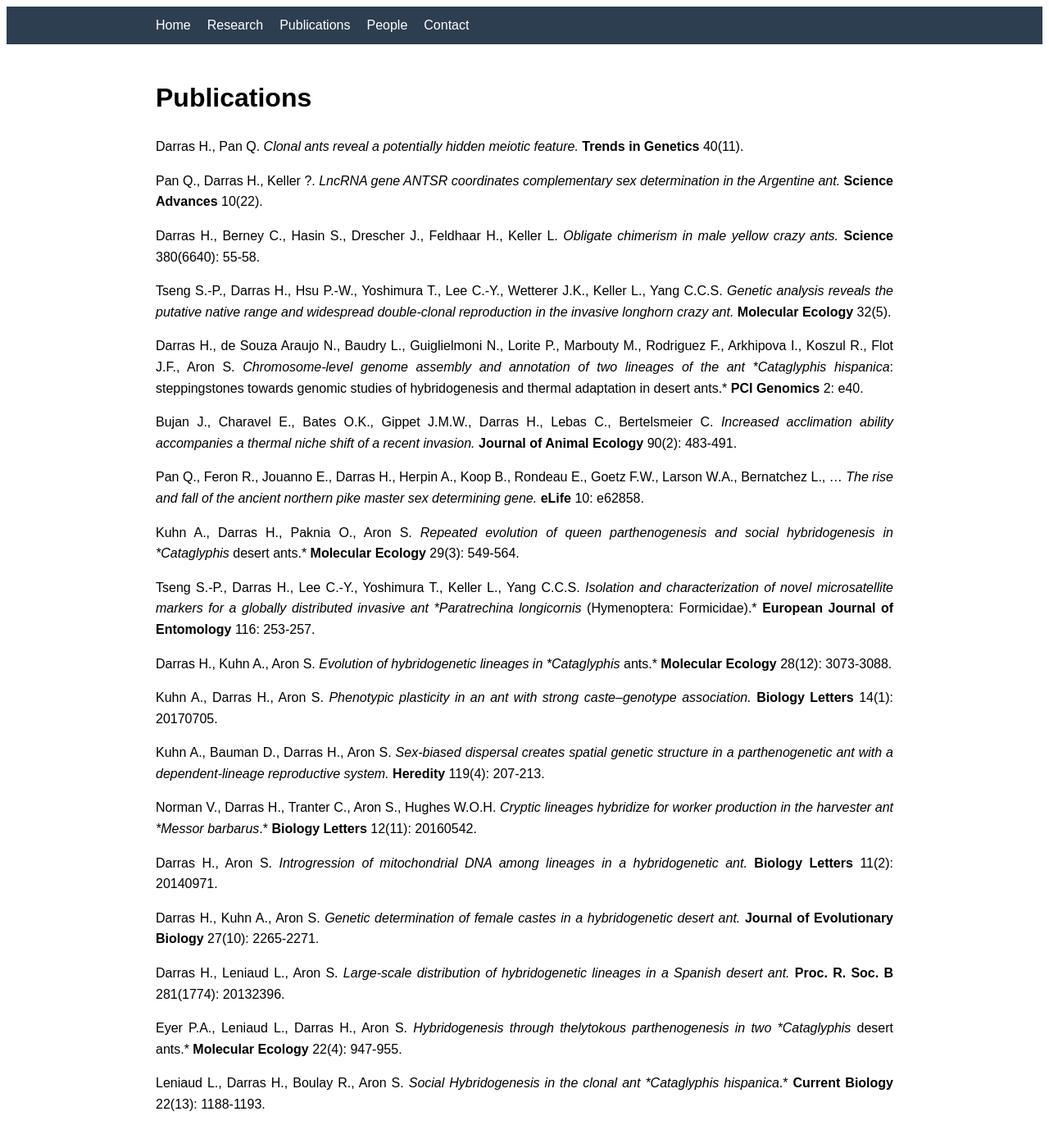
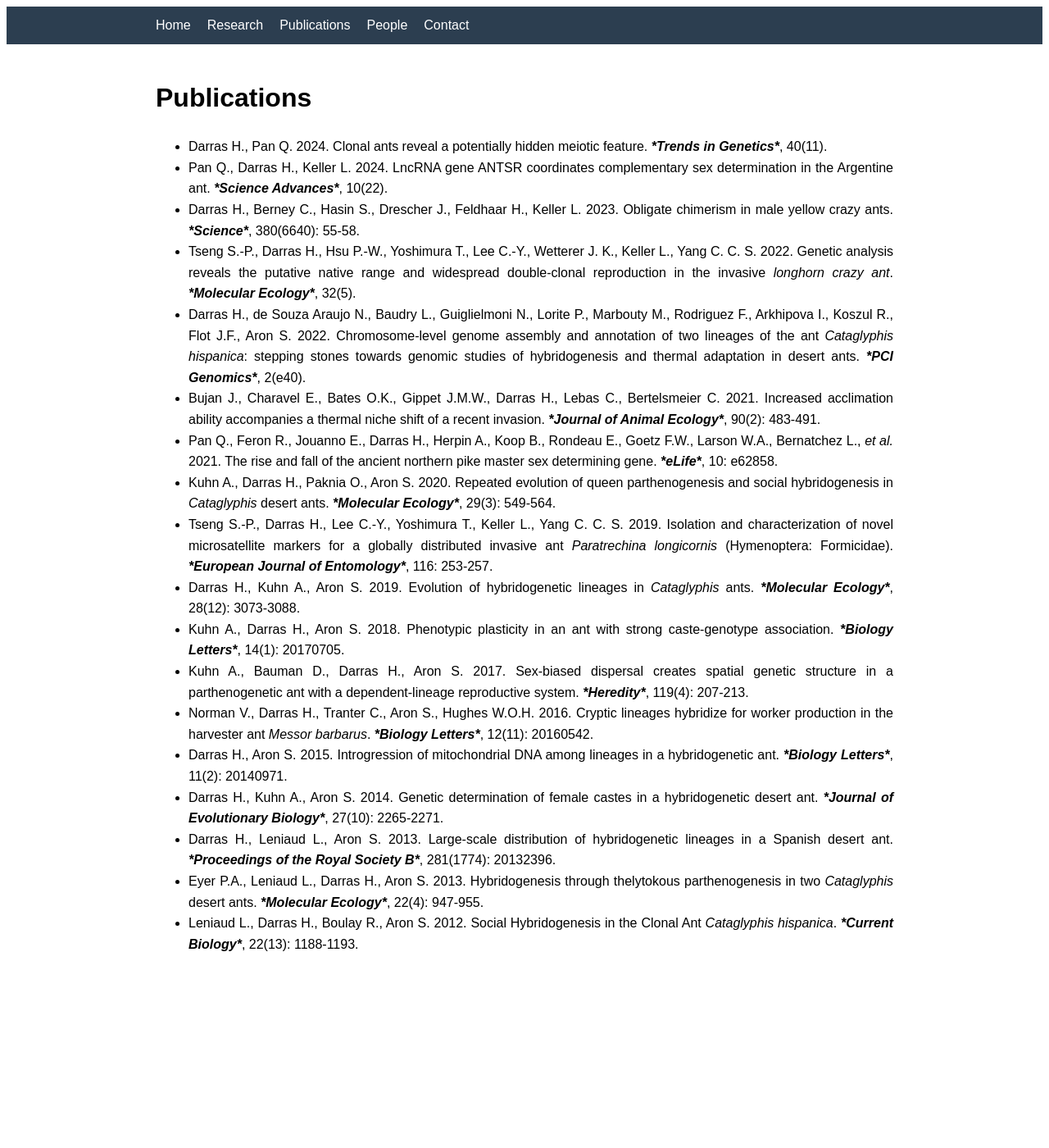
Before and after one commit to lab-darras/lab-darras.github.io, a Jekyll site: the page built from publications.md, in a window 1280 px wide. Shown: the whole page at 82% size. Built offline with Jekyll 4.4.1, drawn with Linux system fonts in a browser that asks for light colours; after the commit the page ends 1204 px from its top, so only the background shows below that.

Commit message:
Update publications.md

```diff
--- a/publications.md
+++ b/publications.md
@@ -5,38 +5,21 @@ title: Publications
 
 # Publications
 
- Darras H., Pan Q. *Clonal ants reveal a potentially hidden meiotic feature.* **Trends in Genetics** 40(11).
-
-  Pan Q., Darras H., Keller ?. *LncRNA gene ANTSR coordinates complementary sex determination in the Argentine ant.* **Science Advances** 10(22).
-
-  Darras H., Berney C., Hasin S., Drescher J., Feldhaar H., Keller L. *Obligate chimerism in male yellow crazy ants.* **Science** 380(6640): 55-58.
-
-  Tseng S.-P., Darras H., Hsu P.-W., Yoshimura T., Lee C.-Y., Wetterer J.K., Keller L., Yang C.C.S. *Genetic analysis reveals the putative native range and widespread double-clonal reproduction in the invasive longhorn crazy ant.* **Molecular Ecology** 32(5).
-
-  Darras H., de Souza Araujo N., Baudry L., Guiglielmoni N., Lorite P., Marbouty M., Rodriguez F., Arkhipova I., Koszul R., Flot J.F., Aron S. *Chromosome-level genome assembly and annotation of two lineages of the ant *Cataglyphis hispanica*: steppingstones towards genomic studies of hybridogenesis and thermal adaptation in desert ants.* **PCI Genomics** 2: e40.
-
-  Bujan J., Charavel E., Bates O.K., Gippet J.M.W., Darras H., Lebas C., Bertelsmeier C. *Increased acclimation ability accompanies a thermal niche shift of a recent invasion.* **Journal of Animal Ecology** 90(2): 483-491.
-
-  Pan Q., Feron R., Jouanno E., Darras H., Herpin A., Koop B., Rondeau E., Goetz F.W., Larson W.A., Bernatchez L., … *The rise and fall of the ancient northern pike master sex determining gene.* **eLife** 10: e62858.
-
-  Kuhn A., Darras H., Paknia O., Aron S. *Repeated evolution of queen parthenogenesis and social hybridogenesis in *Cataglyphis* desert ants.* **Molecular Ecology** 29(3): 549-564.
-
-  Tseng S.-P., Darras H., Lee C.-Y., Yoshimura T., Keller L., Yang C.C.S. *Isolation and characterization of novel microsatellite markers for a globally distributed invasive ant *Paratrechina longicornis* (Hymenoptera: Formicidae).* **European Journal of Entomology** 116: 253-257.
-
-  Darras H., Kuhn A., Aron S. *Evolution of hybridogenetic lineages in *Cataglyphis* ants.* **Molecular Ecology** 28(12): 3073-3088.
-
-  Kuhn A., Darras H., Aron S. *Phenotypic plasticity in an ant with strong caste–genotype association.* **Biology Letters** 14(1): 20170705.
-
-  Kuhn A., Bauman D., Darras H., Aron S. *Sex-biased dispersal creates spatial genetic structure in a parthenogenetic ant with a dependent-lineage reproductive system.* **Heredity** 119(4): 207-213.
-
-  Norman V., Darras H., Tranter C., Aron S., Hughes W.O.H. *Cryptic lineages hybridize for worker production in the harvester ant *Messor barbarus*.* **Biology Letters** 12(11): 20160542.
-
-  Darras H., Aron S. *Introgression of mitochondrial DNA among lineages in a hybridogenetic ant.* **Biology Letters** 11(2): 20140971.
-
-  Darras H., Kuhn A., Aron S. *Genetic determination of female castes in a hybridogenetic desert ant.* **Journal of Evolutionary Biology** 27(10): 2265-2271.
-
-  Darras H., Leniaud L., Aron S. *Large-scale distribution of hybridogenetic lineages in a Spanish desert ant.* **Proc. R. Soc. B** 281(1774): 20132396.
-
-  Eyer P.A., Leniaud L., Darras H., Aron S. *Hybridogenesis through thelytokous parthenogenesis in two *Cataglyphis* desert ants.* **Molecular Ecology** 22(4): 947-955.
-
-  Leniaud L., Darras H., Boulay R., Aron S. *Social Hybridogenesis in the clonal ant *Cataglyphis hispanica*.* **Current Biology** 22(13): 1188-1193.
+- Darras H., Pan Q. 2024. Clonal ants reveal a potentially hidden meiotic feature. **_*Trends in Genetics*_**, 40(11).
+- Pan Q., Darras H., Keller L. 2024. LncRNA gene ANTSR coordinates complementary sex determination in the Argentine ant. **_*Science Advances*_**, 10(22).
+- Darras H., Berney C., Hasin S., Drescher J., Feldhaar H., Keller L. 2023. Obligate chimerism in male yellow crazy ants. **_*Science*_**, 380(6640): 55-58.
+- Tseng S.-P., Darras H., Hsu P.-W., Yoshimura T., Lee C.-Y., Wetterer J. K., Keller L., Yang C. C. S. 2022. Genetic analysis reveals the putative native range and widespread double-clonal reproduction in the invasive *longhorn crazy ant*. **_*Molecular Ecology*_**, 32(5).
+- Darras H., de Souza Araujo N., Baudry L., Guiglielmoni N., Lorite P., Marbouty M., Rodriguez F., Arkhipova I., Koszul R., Flot J.F., Aron S. 2022. Chromosome-level genome assembly and annotation of two lineages of the ant *Cataglyphis hispanica*: stepping stones towards genomic studies of hybridogenesis and thermal adaptation in desert ants. **_*PCI Genomics*_**, 2(e40).
+- Bujan J., Charavel E., Bates O.K., Gippet J.M.W., Darras H., Lebas C., Bertelsmeier C. 2021. Increased acclimation ability accompanies a thermal niche shift of a recent invasion. **_*Journal of Animal Ecology*_**, 90(2): 483-491.
+- Pan Q., Feron R., Jouanno E., Darras H., Herpin A., Koop B., Rondeau E., Goetz F.W., Larson W.A., Bernatchez L., *et al.* 2021. The rise and fall of the ancient northern pike master sex determining gene. **_*eLife*_**, 10: e62858.
+- Kuhn A., Darras H., Paknia O., Aron S. 2020. Repeated evolution of queen parthenogenesis and social hybridogenesis in *Cataglyphis* desert ants. **_*Molecular Ecology*_**, 29(3): 549-564.
+- Tseng S.-P., Darras H., Lee C.-Y., Yoshimura T., Keller L., Yang C. C. S. 2019. Isolation and characterization of novel microsatellite markers for a globally distributed invasive ant *Paratrechina longicornis* (Hymenoptera: Formicidae). **_*European Journal of Entomology*_**, 116: 253-257.
+- Darras H., Kuhn A., Aron S. 2019. Evolution of hybridogenetic lineages in *Cataglyphis* ants. **_*Molecular Ecology*_**, 28(12): 3073-3088.
+- Kuhn A., Darras H., Aron S. 2018. Phenotypic plasticity in an ant with strong caste-genotype association. **_*Biology Letters*_**, 14(1): 20170705.
+- Kuhn A., Bauman D., Darras H., Aron S. 2017. Sex-biased dispersal creates spatial genetic structure in a parthenogenetic ant with a dependent-lineage reproductive system. **_*Heredity*_**, 119(4): 207-213.
+- Norman V., Darras H., Tranter C., Aron S., Hughes W.O.H. 2016. Cryptic lineages hybridize for worker production in the harvester ant *Messor barbarus*. **_*Biology Letters*_**, 12(11): 20160542.
+- Darras H., Aron S. 2015. Introgression of mitochondrial DNA among lineages in a hybridogenetic ant. **_*Biology Letters*_**, 11(2): 20140971.
+- Darras H., Kuhn A., Aron S. 2014. Genetic determination of female castes in a hybridogenetic desert ant. **_*Journal of Evolutionary Biology*_**, 27(10): 2265-2271.
+- Darras H., Leniaud L., Aron S. 2013. Large-scale distribution of hybridogenetic lineages in a Spanish desert ant. **_*Proceedings of the Royal Society B*_**, 281(1774): 20132396.
+- Eyer P.A., Leniaud L., Darras H., Aron S. 2013. Hybridogenesis through thelytokous parthenogenesis in two *Cataglyphis* desert ants. **_*Molecular Ecology*_**, 22(4): 947-955.
+- Leniaud L., Darras H., Boulay R., Aron S. 2012. Social Hybridogenesis in the Clonal Ant *Cataglyphis hispanica*. **_*Current Biology*_**, 22(13): 1188-1193.
```
